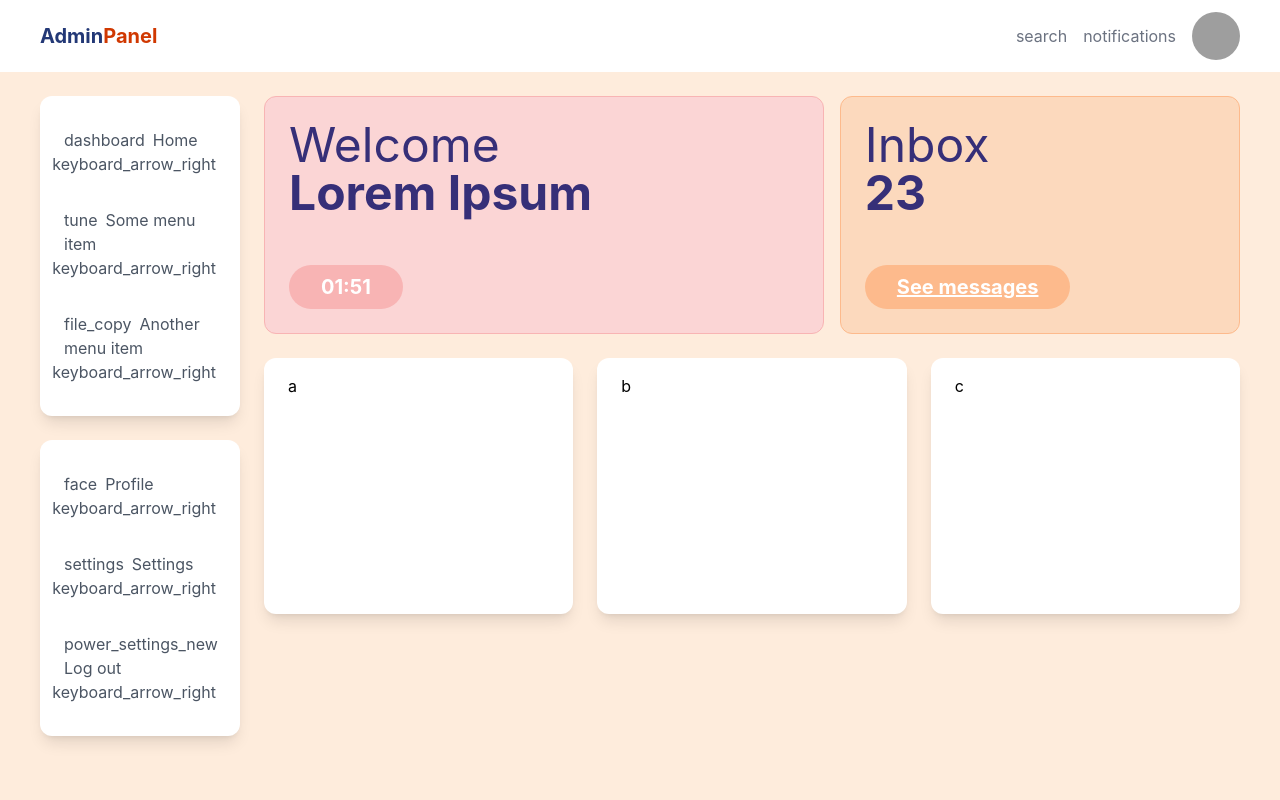
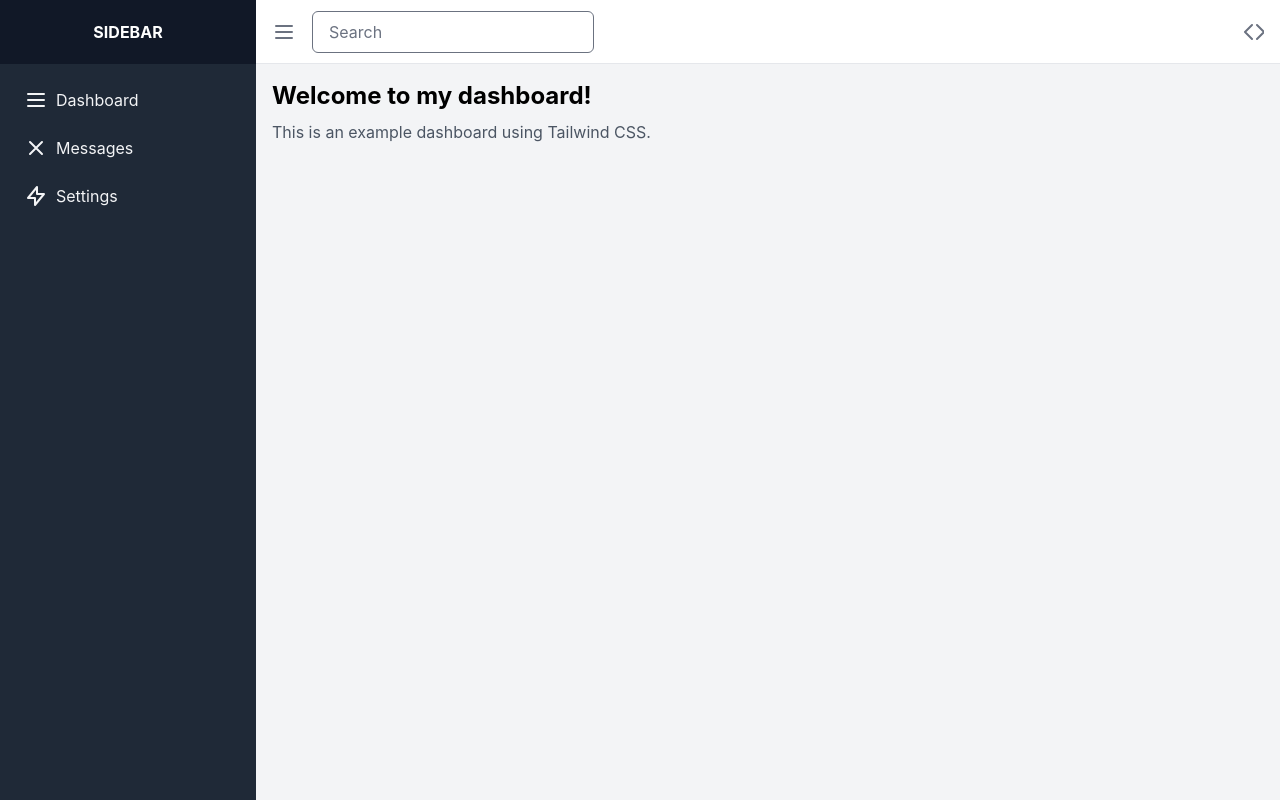
Before and after one commit to Tettey-Lowor/MentorMe-Frontend, a React (Create React App) app: page /Dashboard in a window 1280 px wide. Built offline with nearby package versions, Linux system fonts and the light colour scheme; grey boxes are pictures that could not be loaded.

Commit message:
dashboard

```diff
--- a/src/pages/DashBoard.jsx
+++ b/src/pages/DashBoard.jsx
@@ -3,86 +3,73 @@ import React from 'react'
 export default function DashBoard() {
   return (
  <>
- {/* //gist.github.com/dsursulino/369a0998c0fc8c25e19962bce729674f --> */}
+ <div class="flex h-screen bg-gray-100">
 
-    {/* <link href="https://fonts.googleapis.com/css?family=Material+Icons|Material+Icons+Outlined|Material+Icons+Two+Tone|Material+Icons+Round|Material+Icons+Sharp" rel="stylesheet" /> */}
-
-    <div class="bg-orange-100 min-h-screen">
-      <div class="fixed bg-white text-blue-800 px-10 py-1 z-10 w-full">
-          <div class="flex items-center justify-between py-2 text-5x1">
-            <div class="font-bold text-blue-900 text-xl">Admin<span class="text-orange-600">Panel</span></div>
-            <div class="flex items-center text-gray-500">
-              <span class="material-icons-outlined p-2" >search</span>
-              <span class="material-icons-outlined p-2">notifications</span>
-              <div class="bg-center bg-cover bg-no-repeat rounded-full inline-block h-12 w-12 ml-2" style={{backgroundImage: "url(https://i.pinimg.com/564x/de/0f/3d/de0f3d06d2c6dbf29a888cf78e4c0323.jpg)"}}></div>
+<div class="hidden md:flex flex-col w-64 bg-gray-800">
+    <div class="flex items-center justify-center h-16 bg-gray-900">
+        <span class="text-white font-bold uppercase">Sidebar</span>
     </div>
+    <div class="flex flex-col flex-1 overflow-y-auto">
+        <nav class="flex-1 px-2 py-4 bg-gray-800">
+            <a href="#" class="flex items-center px-4 py-2 text-gray-100 hover:bg-gray-700">
+                <svg xmlns="http://www.w3.org/2000/svg" class="h-6 w-6 mr-2" fill="none" viewBox="0 0 24 24"
+                    stroke="currentColor">
+                    <path stroke-linecap="round" stroke-linejoin="round" stroke-width="2"
+                        d="M4 6h16M4 12h16M4 18h16" />
+                </svg>
+                Dashboard
+            </a>
+            <a href="#" class="flex items-center px-4 py-2 mt-2 text-gray-100 hover:bg-gray-700">
+                <svg xmlns="http://www.w3.org/2000/svg" class="h-6 w-6 mr-2" fill="none" viewBox="0 0 24 24"
+                    stroke="currentColor">
+                    <path stroke-linecap="round" stroke-linejoin="round" stroke-width="2"
+                        d="M6 18L18 6M6 6l12 12" />
+                </svg>
+                Messages
+            </a>
+            <a href="#" class="flex items-center px-4 py-2 mt-2 text-gray-100 hover:bg-gray-700">
+                <svg xmlns="http://www.w3.org/2000/svg" class="h-6 w-6 mr-2" fill="none" viewBox="0 0 24 24"
+                    stroke="currentColor">
+                    <path stroke-linecap="round" stroke-linejoin="round" stroke-width="2"
+                        d="M13 10V3L4 14h7v7l9-11h-7z" />
+                </svg>
+                Settings
+            </a>
+        </nav>
     </div>
 </div>
 
-      <div class="flex flex-row pt-24 px-10 pb-4">
-        <div class="w-2/12 mr-6">
-          <div class="bg-white rounded-xl shadow-lg mb-6 px-6 py-4">
-            <a href="" class="inline-block text-gray-600 hover:text-black my-4 w-full">
-              <span class="material-icons-outlined float-left pr-2">dashboard</span>
-              Home
-              <span class="material-icons-outlined float-right">keyboard_arrow_right</span>
-            </a>
-            <a href="" class="inline-block text-gray-600 hover:text-black my-4 w-full">
-              <span class="material-icons-outlined float-left pr-2">tune</span>
-              Some menu item
-              <span class="material-icons-outlined float-right">keyboard_arrow_right</span>
-            </a>
-            <a href="" class="inline-block text-gray-600 hover:text-black my-4 w-full">
-              <span class="material-icons-outlined float-left pr-2">file_copy</span>
-              Another menu item
-              <span class="material-icons-outlined float-right">keyboard_arrow_right</span>
-            </a>
+
+<div class="flex flex-col flex-1 overflow-y-auto">
+    <div class="flex items-center justify-between h-16 bg-white border-b border-gray-200">
+        <div class="flex items-center px-4">
+            <button class="text-gray-500 focus:outline-none focus:text-gray-700">
+                <svg xmlns="http://www.w3.org/2000/svg" class="h-6 w-6" fill="none" viewBox="0 0 24 24"
+                    stroke="currentColor">
+                    <path stroke-linecap="round" stroke-linejoin="round" stroke-width="2"
+                        d="M4 6h16M4 12h16M4 18h16" />
+                </svg>
+            </button>
+            <input class="mx-4 w-full border rounded-md px-4 py-2" type="text" placeholder="Search"/>
         </div>
+        <div class="flex items-center pr-4">
 
-          <div class="bg-white rounded-xl shadow-lg mb-6 px-6 py-4">
-            <a href="" class="inline-block text-gray-600 hover:text-black my-4 w-full">
-              <span class="material-icons-outlined float-left pr-2">face</span>
-              Profile
-              <span class="material-icons-outlined float-right">keyboard_arrow_right</span>
-            </a>
-            <a href="" class="inline-block text-gray-600 hover:text-black my-4 w-full">
-              <span class="material-icons-outlined float-left pr-2">settings</span>
-              Settings
-              <span class="material-icons-outlined float-right">keyboard_arrow_right</span>
-            </a>
-            <a href="" class="inline-block text-gray-600 hover:text-black my-4 w-full">
-              <span class="material-icons-outlined float-left pr-2">power_settings_new</span>
-              Log out
-              <span class="material-icons-outlined float-right">keyboard_arrow_right</span>
-            </a>
+            <button
+                class="flex items-center text-gray-500 hover:text-gray-700 focus:outline-none focus:text-gray-700">
+                <svg xmlns="http://www.w3.org/2000/svg" class="h-6 w-6" fill="none" viewBox="0 0 24 24"
+                    stroke="currentColor">
+                    <path stroke-linecap="round" stroke-linejoin="round" stroke-width="2"
+                        d="M12 19l-7-7 7-7m5 14l7-7-7-7" />
+                </svg>
+            </button>
+        </div>
+    </div>
+    <div class="p-4">
+        <h1 class="text-2xl font-bold">Welcome to my dashboard!</h1>
+        <p class="mt-2 text-gray-600">This is an example dashboard using Tailwind CSS.</p>
     </div>
 </div>
 
-        <div class="w-10/12">
-          <div class="flex flex-row">
-            <div class="bg-no-repeat bg-red-200 border border-red-300 rounded-xl w-7/12 mr-2 p-6" style={{backgroundImage: "url(https://previews.dropbox.com/p/thumb/AAvyFru8elv-S19NMGkQcztLLpDd6Y6VVVMqKhwISfNEpqV59iR5sJaPD4VTrz8ExV7WU9ryYPIUW8Gk2JmEm03OLBE2zAeQ3i7sjFx80O-7skVlsmlm0qRT0n7z9t07jU_E9KafA9l4rz68MsaZPazbDKBdcvEEEQPPc3TmZDsIhes1U-Z0YsH0uc2RSqEb0b83A1GNRo86e-8TbEoNqyX0gxBG-14Tawn0sZWLo5Iv96X-x10kVauME-Mc9HGS5G4h_26P2oHhiZ3SEgj6jW0KlEnsh2H_yTego0grbhdcN1Yjd_rLpyHUt5XhXHJwoqyJ_ylwvZD9-dRLgi_fM_7j/p.png?fv_content=true&size_mode=5); background-position: 90% center;"}}>
-              <p class="text-5xl text-indigo-900">Welcome <br/><strong>Lorem Ipsum</strong></p>
-              <span class="bg-red-300 text-xl text-white inline-block rounded-full mt-12 px-8 py-2"><strong>01:51</strong></span>
-            </div>
-
-            <div class="bg-no-repeat bg-orange-200 border border-orange-300 rounded-xl w-5/12 ml-2 p-6">
-              <p class="text-5xl text-indigo-900">Inbox <br/><strong>23</strong></p>
-              <a href="" class="bg-orange-300 text-xl text-white underline hover:no-underline inline-block rounded-full mt-12 px-8 py-2"><strong>See messages</strong></a>
-            </div>
-          </div>
-          <div class="flex flex-row h-64 mt-6">
-            <div class="bg-white rounded-xl shadow-lg px-6 py-4 w-4/12">
-              a
-            </div>
-            <div class="bg-white rounded-xl shadow-lg mx-6 px-6 py-4 w-4/12">
-              b
-            </div>
-            <div class="bg-white rounded-xl shadow-lg px-6 py-4 w-4/12">
-              c
-            </div>
-          </div>
-        </div>
-      </div>
 </div>
     </>
   )
```
Lines whose indentation alone changed are shown as unchanged.
